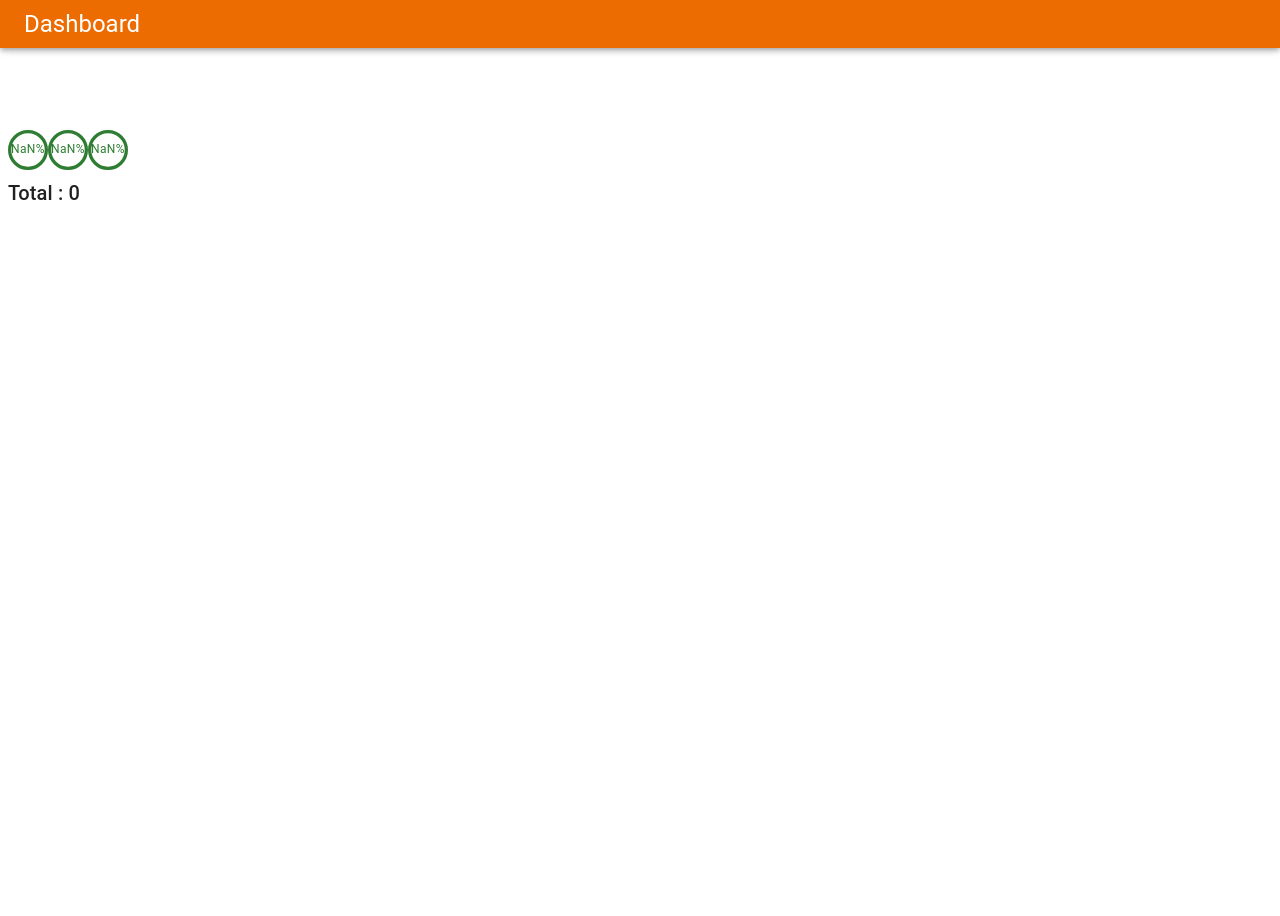
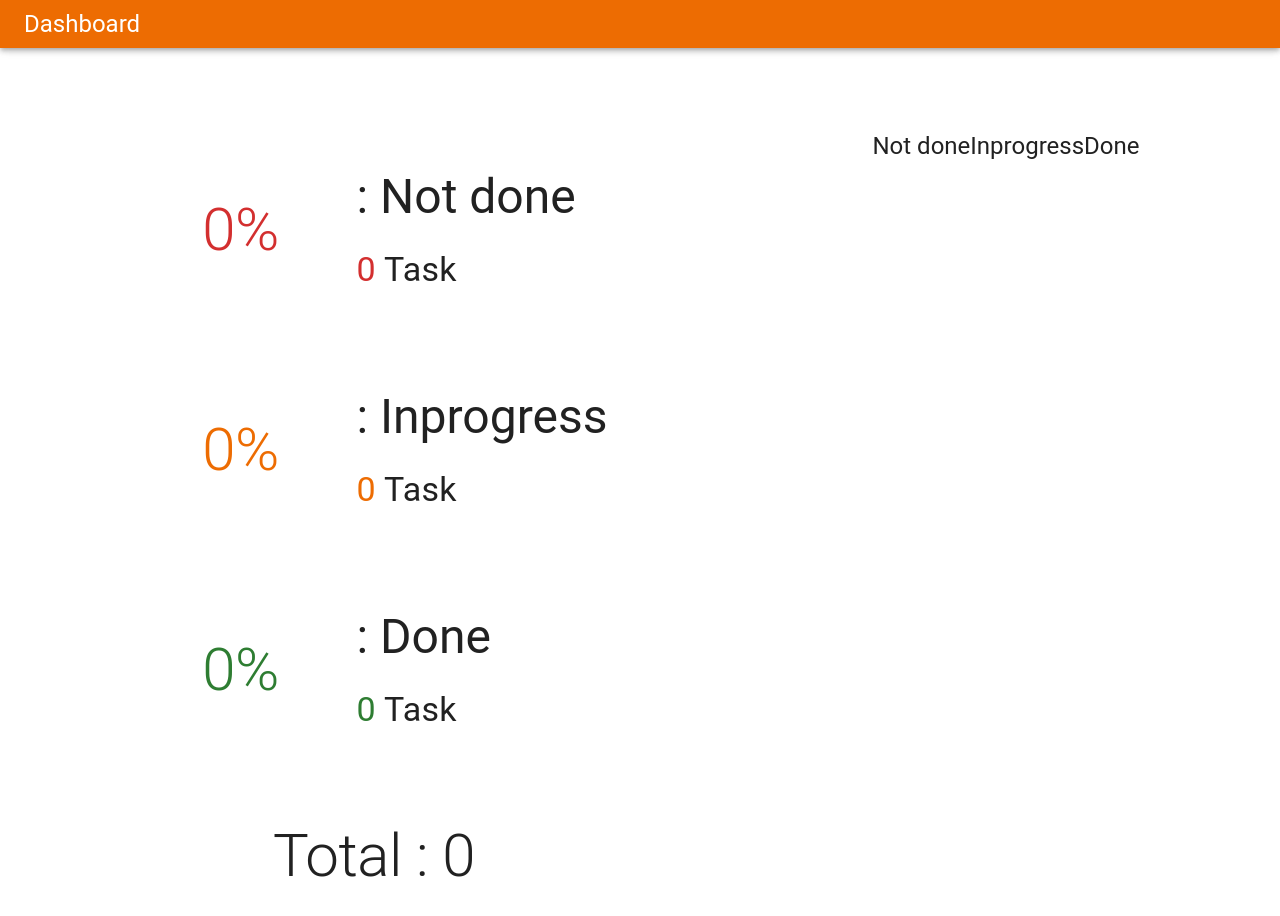
Before and after one commit to bomwarut/Todolist-TT, a React (Vite) app: page / in a window 1280 px wide. Shown: the top 916 px of the page. Before the commit the page ends 800 px from the top, so only its background shows below. Built offline with nearby package versions, Linux system fonts and the light colour scheme; no server answers; some icons are missing.

Commit message:
contiune dashbord add snackbar improve ui

```diff
--- a/src/Component/Circularwithtext.tsx
+++ b/src/Component/Circularwithtext.tsx
@@ -5,14 +5,28 @@ import {
   type CircularProgressProps,
 } from "@mui/material";
 
+type ProgressColor =
+  | "inherit"
+  | "primary"
+  | "secondary"
+  | "error"
+  | "info"
+  | "success"
+  | "warning";
+
 export default function CircularProgressWithLabel(
-  props: CircularProgressProps & { value: number }
+  props: CircularProgressProps & {
+    value: number;
+    colors: ProgressColor;
+    sizes: string;
+  }
 ) {
   return (
     <Box sx={{ position: "relative", display: "inline-flex" }}>
       <CircularProgress
+        size={props.sizes === "normal" ? 40 : 200}
         variant="determinate"
-        color={props.value < 100 ? "warning" : "success"}
+        color={props.colors}
         {...props}
       />
       <Box
@@ -27,16 +41,7 @@ export default function CircularProgressWithLabel(
           justifyContent: "center",
         }}
       >
-        <Typography
-          variant="caption"
-          color={
-            props.value < 100 && props.value > 0
-              ? "warning"
-              : props.value === 0
-              ? "error"
-              : "success"
-          }
-        >
+        <Typography variant={props.sizes === "normal" ? "caption" : "h2" } color={props.colors}>
           {`${Math.round(props.value)}%`}
         </Typography>
       </Box>
--- /dev/null
+++ b/src/Component/Dataempty.tsx
@@ -0,0 +1,5 @@
+import { Typography } from "@mui/material";
+
+export default function Dataemptycomponent() {
+  return <Typography variant="h2">Data not found.</Typography>;
+}
--- a/src/Context/Taskcontext.tsx
+++ b/src/Context/Taskcontext.tsx
@@ -17,6 +17,7 @@ export default function TodoProvider({ children }: { children: ReactNode }) {
   const [Taskmangastate, setTaskmangastate] = useState<Taskmange>({
     selectedCard: 0,
     openmodal: false,
+    opensnackbar: false,
     Taskdata: {
       userId: 0,
       id: 0,
@@ -29,16 +30,16 @@ export default function TodoProvider({ children }: { children: ReactNode }) {
       expanded: false,
     },
   });
-    const notdonetask = singlestate?.Task.filter(
-    (item: Task) => !item.completed
-  )?.length;
-  const inprogress = singlestate?.Task.filter(
-    (item: Task) => item.progress > 0 && item.progress < 100
-  )?.length;
-  const donetask = singlestate?.Task.filter(
-    (item: Task) => item.completed
-  )?.length;
 
+  const notdonetask = singlestate.Task.filter(
+    (t: Task) => !t.completed && t.progress === 0
+  ).length;
+
+  const inprogress = singlestate.Task.filter(
+    (t: Task) => !t.completed && t.progress > 0
+  ).length;
+
+  const donetask = singlestate.Task.filter((t: Task) => t.completed).length;
 
   const initialdata = () => {
     setsinglestate((prev: Selectdata) => ({ ...prev, loading: true }));
@@ -65,15 +66,33 @@ export default function TodoProvider({ children }: { children: ReactNode }) {
     });
   };
 
-  const Togglemodal = (item: Task, val: boolean) => {
-    setTaskmangastate((prev) => ({
+  const Togglesnackbar = (val: boolean) =>
+    setTaskmangastate((prev: Taskmange) => ({
+      ...prev,
+      opensnackbar: val,
+    }));
+
+  const Togglemodal = (item: Task, val: boolean) =>
+    setTaskmangastate((prev: Taskmange) => ({
       ...prev,
       Taskdata: item,
-    }));
-    setTaskmangastate((prev: Taskmange) => ({
-      ...prev,
       openmodal: val,
     }));
+
+  const ToggleTaskstatus = (item: Task) => {
+    setsinglestate((prev: Selectdata) => ({
+      ...prev,
+      Task: prev.Task.map((item2: Task) =>
+        item2.id === item.id
+          ? {
+              ...item2,
+              completed: !item2.completed,
+              progress: item2.completed ? 0 : 100,
+            }
+          : { ...item2 }
+      ),
+    }));
+    Togglesnackbar(true);
   };
 
   const Selectask = (item: Task) => {
@@ -108,6 +127,7 @@ export default function TodoProvider({ children }: { children: ReactNode }) {
                     title: item.title,
                     describtion: item.describtion,
                     progress: item.progress,
+                    completed: item.progress === 100 ? true : false,
                   }
                 : item2
             ),
@@ -132,6 +152,7 @@ export default function TodoProvider({ children }: { children: ReactNode }) {
         },
         false
       );
+      Togglesnackbar(true);
     }, 1000);
   };
 
@@ -160,6 +181,7 @@ export default function TodoProvider({ children }: { children: ReactNode }) {
         },
         false
       );
+      Togglesnackbar(true);
     }, 1000);
   };
 
@@ -172,11 +194,13 @@ export default function TodoProvider({ children }: { children: ReactNode }) {
         Selectask,
         Expandcard,
         Togglemodal,
+        Togglesnackbar,
         Savetask,
         Deletetask,
+        ToggleTaskstatus,
         notdonetask,
         inprogress,
-        donetask
+        donetask,
       }}
     >
       {children}
--- a/src/Dashboard/Dashboardcomponetn.tsx
+++ b/src/Dashboard/Dashboardcomponetn.tsx
@@ -7,16 +7,107 @@ export default function Dashboardcomponent() {
   const context: any = useContext(TaskContext);
   const { singlestate, notdonetask, inprogress, donetask } = context;
 
-  const notdonetaskpercent = (notdonetask / singlestate.Task?.length) * 100;
-  const inprogresspercent = (inprogress / singlestate.Task?.length) * 100;
-  const donetaskpercent = (donetask / singlestate.Task?.length) * 100;
+  const total = singlestate.Task.length || 1;
+
+  const notdonetaskpercent = (notdonetask / total) * 100;
+  const inprogresspercent = (inprogress / total) * 100;
+  const donetaskpercent = (donetask / total) * 100;
 
   return (
-    <Box sx={{ margin: "130px 8px 8px 8px", width: "fit-context" }}>
-      <CircularProgressWithLabel value={notdonetaskpercent} />
-      <CircularProgressWithLabel value={inprogresspercent} />
-      <CircularProgressWithLabel value={donetaskpercent} />
-      <Typography variant="h6">Total : {singlestate.Task?.length}</Typography>
-    </Box>
+    <Stack
+      direction={"row"}
+      sx={{ padding: "130px 8px 8px 8px", width: "fit-context" }}
+      justifyContent={"space-around"}
+      flexWrap={"wrap"}
+    >
+      <Stack direction={"column"} gap={"20px"} sx={{ width: "fit-content" }}>
+        <Stack
+          direction={"row"}
+          alignItems={"center"}
+          gap={2}
+          sx={{ width: "fit-content" }}
+        >
+          <CircularProgressWithLabel
+            colors={"error"}
+            value={notdonetaskpercent}
+            sizes="large"
+          />
+          <Stack direction={"column"}>
+            <Typography variant="h3">: Not done</Typography>
+            <br />
+            <Stack direction={"row"}>
+              <Typography color={"error"} variant="h4">
+                {notdonetask}
+              </Typography>{" "}
+              &nbsp;&nbsp;
+              <Typography variant="h4">Task</Typography>
+            </Stack>
+          </Stack>
+        </Stack>
+        <Stack
+          direction={"row"}
+          alignItems={"center"}
+          gap={2}
+          sx={{ width: "fit-content" }}
+        >
+          <CircularProgressWithLabel
+            colors={"warning"}
+            value={inprogresspercent}
+            sizes="large"
+          />
+          <Stack direction={"column"}>
+            <Typography variant="h3">: Inprogress</Typography>
+            <br />
+            <Stack direction={"row"}>
+              <Typography color={"warning"} variant="h4">
+                {inprogress}
+              </Typography>
+              &nbsp;&nbsp;
+              <Typography variant="h4">Task</Typography>
+            </Stack>
+          </Stack>
+        </Stack>
+        <Stack
+          direction={"row"}
+          alignItems={"center"}
+          gap={2}
+          sx={{ width: "fit-content" }}
+        >
+          <CircularProgressWithLabel
+            colors={"success"}
+            value={donetaskpercent}
+            sizes="large"
+          />
+          <Stack direction={"column"}>
+            <Typography variant="h3">: Done</Typography>
+            <br />
+            <Stack direction={"row"}>
+              <Typography color={"success"} variant="h4">
+                {donetask}
+              </Typography>
+              &nbsp;&nbsp;
+              <Typography variant="h4">Task</Typography>
+            </Stack>
+          </Stack>
+        </Stack>
+        <Typography variant="h2" sx={{ margin: "30px auto 30px auto" }}>
+          Total : {singlestate.Task?.length}
+        </Typography>
+      </Stack>
+      <Stack direction={"row"}>
+        <Box>
+          <Typography variant="h5">Not done</Typography>
+          <Stack direction={"column"}></Stack>
+        </Box>
+        <Box>
+          <Typography variant="h5">Inprogress</Typography>
+          <Stack direction={"column"}></Stack>
+        </Box>
+        <Box>
+          <Typography variant="h5">Done</Typography>
+          <Stack direction={"column"}></Stack>
+        </Box>
+      </Stack>
+    </Stack>
   );
 }
--- a/src/Interface/globalinterface.ts
+++ b/src/Interface/globalinterface.ts
@@ -1,4 +1,4 @@
-import type { IconButtonProps } from "@mui/material";
+import type { IconButtonProps, SnackbarOrigin } from "@mui/material";
 
 export interface Task {
   userId: number;
@@ -23,7 +23,8 @@ export interface Selectdata {
 export interface Taskmange {
   selectedCard: number;
   openmodal: boolean;
-  Taskdata : Task
+  Taskdata : Task;
+  opensnackbar : boolean
 }
 
 export interface ExpandMoreProps extends IconButtonProps {
--- a/src/Listmanage/ListmanageEdit.tsx
+++ b/src/Listmanage/ListmanageEdit.tsx
@@ -83,12 +83,20 @@ export default function ListmanageEditcomponent() {
             required
             error={disableform}
             variant="outlined"
+            multiline
+            inputProps={{ maxLength: 80 }}
+            maxRows={3}
+            helperText={title?.length + "/80"}
             onChange={(e) => settitle(e.target.value)}
           />
           <TextField
             value={describtion}
             label="Describtion"
             variant="outlined"
+            multiline
+            maxRows={6}
+            inputProps={{ maxLength: 200 }}
+            helperText={describtion?.length + " / 200"}
             onChange={(e) => setdescribtion(e.target.value)}
           />
         </Stack>
@@ -97,6 +105,7 @@ export default function ListmanageEditcomponent() {
             <Typography variant="body1">Progress</Typography>
             <Stack direction={"row"} gap={3}>
               <Slider
+                color="warning"
                 value={progress}
                 onChange={handleSliderChange}
                 valueLabelDisplay="auto"
```
Also changed, not shown: src/App.tsx (+56 -1 lines), src/Listmanage/Listmanagecomponent.tsx (+29 -38 lines).
